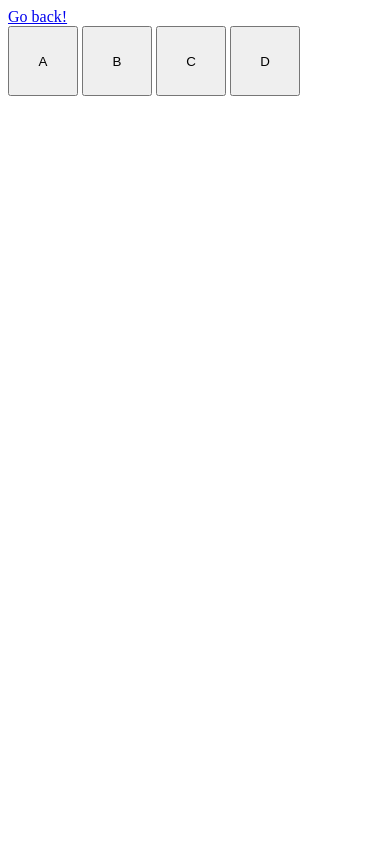
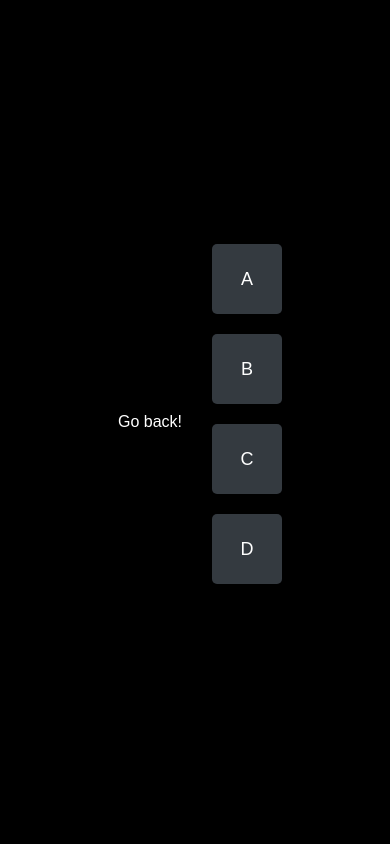
Before and after one commit to MateuszKociolek/quiz, a Flask app: page /phone in a window 390 px wide. Run offline with Flask 3, Linux system fonts and the light colour scheme; some libraries are stand-ins or nearby versions.

Commit message:
CSS phone changes

```diff
--- /dev/null
+++ b/static/css/phoneView.css
@@ -0,0 +1,48 @@
+body {
+    margin: 0;
+    padding: 0;
+    display: flex;
+    align-items: center;
+    justify-content: center;
+    min-height: 100vh;
+    background-color: #000;
+    color: white;
+    font-family: 'Arial', sans-serif;
+}
+
+.buttons {
+    display: flex;
+    flex-direction: column;
+    align-items: center;
+}
+
+.buttons button {
+    width: var(--button-size);
+    height: var(--button-size);
+    margin: 10px;
+    font-size: 18px;
+    border: none;
+    border-radius: 5px;
+    cursor: pointer;
+    background-color: #343a40;
+    color: white;
+    transition: background-color 0.3s;
+}
+
+.buttons button:hover {
+    background-color: #495057;
+}
+
+.correct {
+    background-color: #28a745;
+    color: white;
+}
+
+.incorrect {
+    background-color: #dc3545;
+    color: white;
+}
+
+:root {
+    --button-size: 70px;
+}
--- a/templates/phoneView.html
+++ b/templates/phoneView.html
@@ -7,10 +7,11 @@
     <script src="https://cdnjs.cloudflare.com/ajax/libs/socket.io/4.7.3/socket.io.js"
         integrity="sha512-jDUVpk2awjMnyrpY2xZguylQVRDeS9kRBImn0M3NJaZzowzUpKr6i62ynwPG0vNS1+NsTk4ji+iznbc5m0ZCKQ=="
         crossorigin="anonymous" referrerpolicy="no-referrer"></script>
+    <link rel="stylesheet" href="phoneView.css">
 </head>
 
 <body>
-    <a href="/">Go back!</a>
+    <a href="/" style="color: white; text-decoration: none; margin: 20px;">Go back!</a>
     <div class="buttons">
         <button class="btn0">A</button>
         <button class="btn1">B</button>
@@ -21,27 +22,7 @@
         </div>
     </div>
 </body>
-<style>
-    :root {
-        --button-size: 70px;
-    }
 
-    .correct {
-        background-color: green;
-        border: black solid 1px;
-        color: white;
-    }
-
-    .incorrect {
-        background-color: red;
-        color: white;
-    }
-
-    .buttons button {
-        width: var(--button-size);
-        height: var(--button-size);
-    }
-</style>
 <script>
     var socket = io.connect("http://" + document.domain + ":" + location.port);
     let buttonsDiv = document.querySelector(".buttons");
```
